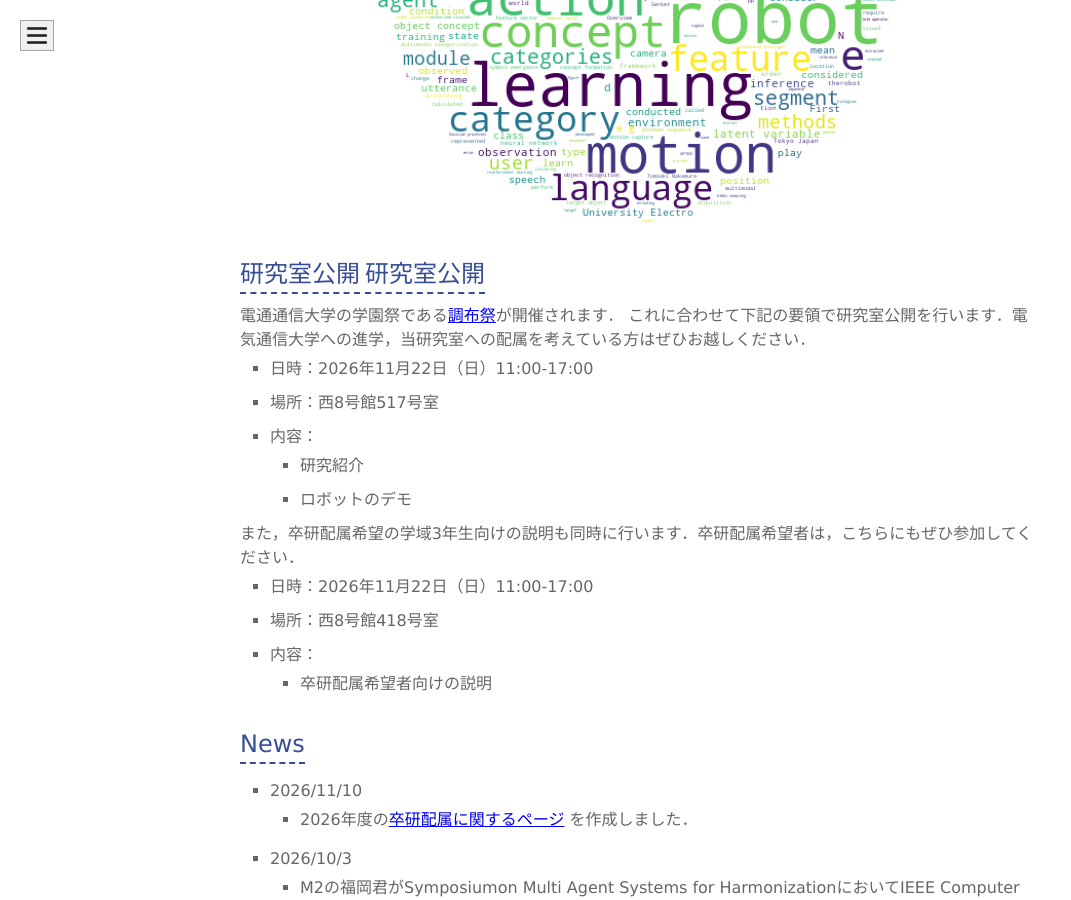
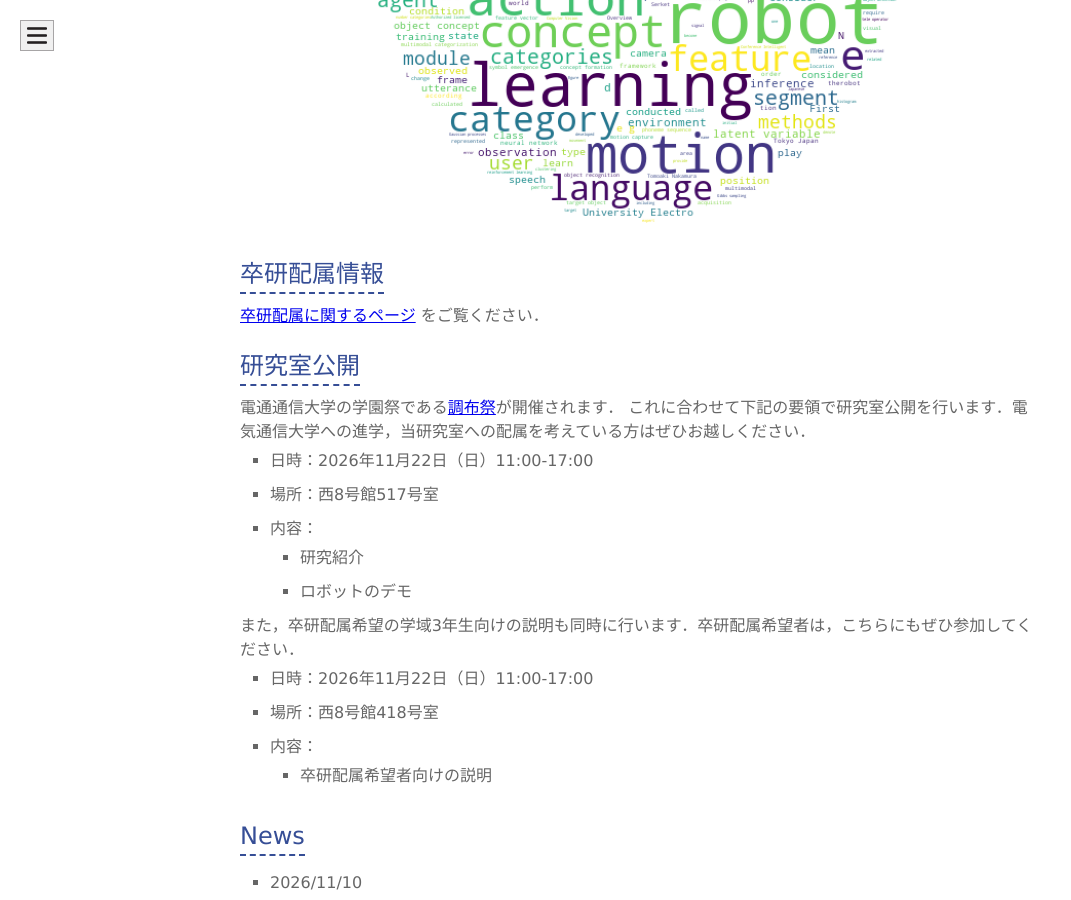
Before and after one commit to naka-lab/naka-lab.github.io, a Jekyll site: the page built from index.md, in a window 1280 px wide and 900 px high, scrolled down 1022 px. Shown: the whole window, without its empty margins (0-1071 px from the left). Built offline with Jekyll 4.4.1, drawn with Linux system fonts in a browser that asks for light colours; our own code applies the rules of GitHub Pages for plain Markdown files.

Commit message:
Update index.md

```diff
--- a/index.md
+++ b/index.md
@@ -9,7 +9,9 @@ layout: default
 
 ![word cloud](word_cloud.png)
 
-## 研究室公開
+## 卒研配属情報
+[卒研配属に関するページ](//hp.naka-lab.org/subpages/haizoku.html) をご覧ください．
+
 ## 研究室公開
 電通通信大学の学園祭である[調布祭](https://www.uec.ac.jp/campus/event/chofusai.html)が開催されます．
 これに合わせて下記の要領で研究室公開を行います．電気通信大学への進学，当研究室への配属を考えている方はぜひお越しください．
```
